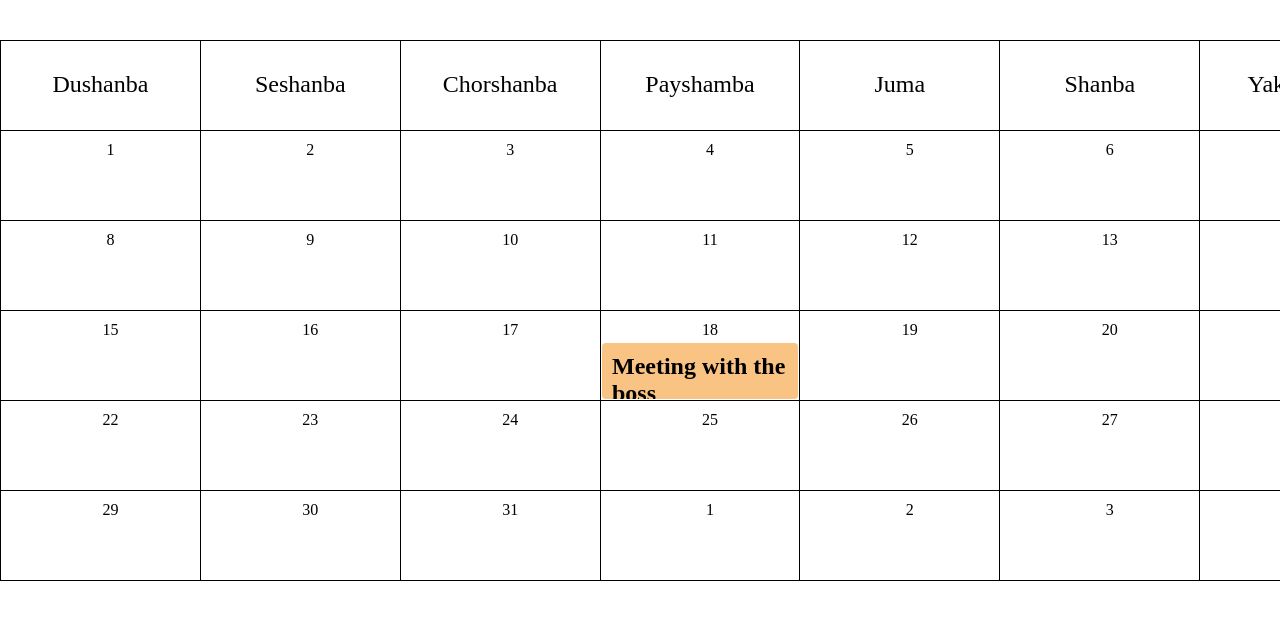
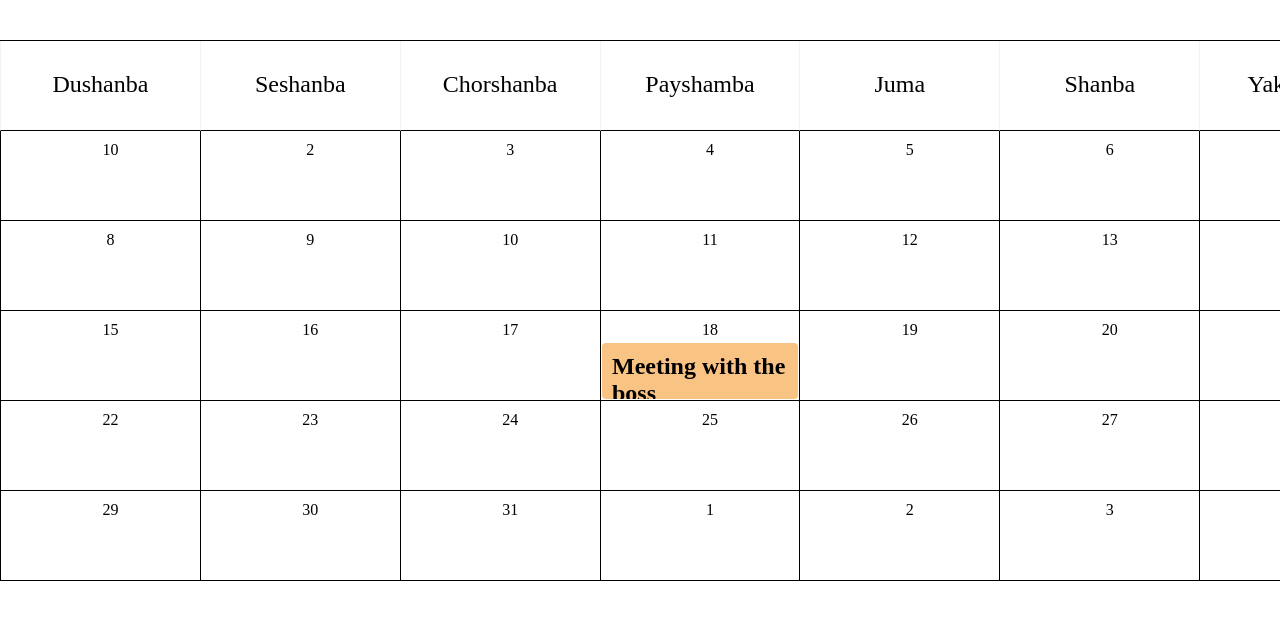
Before and after one commit to raxmatillo007/grid, a plain HTML site: page index.html in a window 1280 px wide. Shown: the top 620 px of the page. Drawn offline with Linux system fonts and the light colour scheme.

Commit message:
html va css fayl uzgardi

```diff
--- a/index.html
+++ b/index.html
@@ -22,7 +22,7 @@
             <div class="coll">Juma</div>
             <div class="coll">Shanba</div>
             <div class="coll">Yakshanba</div>
-            <div class="col">1</div>
+            <div class="col">10</div>
             <div class="col">2</div>
             <div class="col">3</div>
             <div class="col">4</div>
--- a/style.css
+++ b/style.css
@@ -33,7 +33,7 @@
         }
     }
     .coll {
-        border-left: 1px solid black;
+        border-left: 1px solid rgb(243, 242, 242);
         border-bottom: 1px solid black;
         height: 90px;
         display: flex;
```
